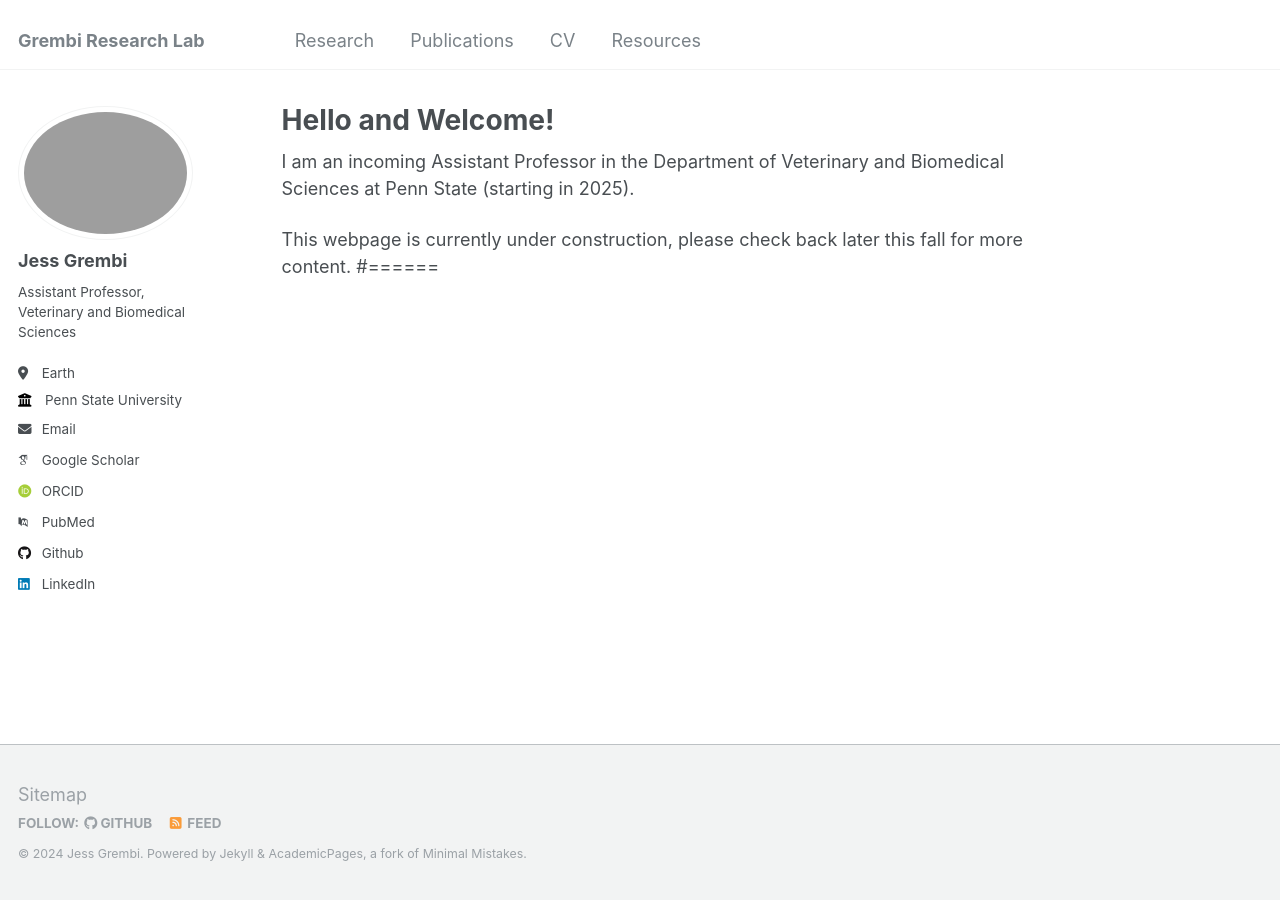
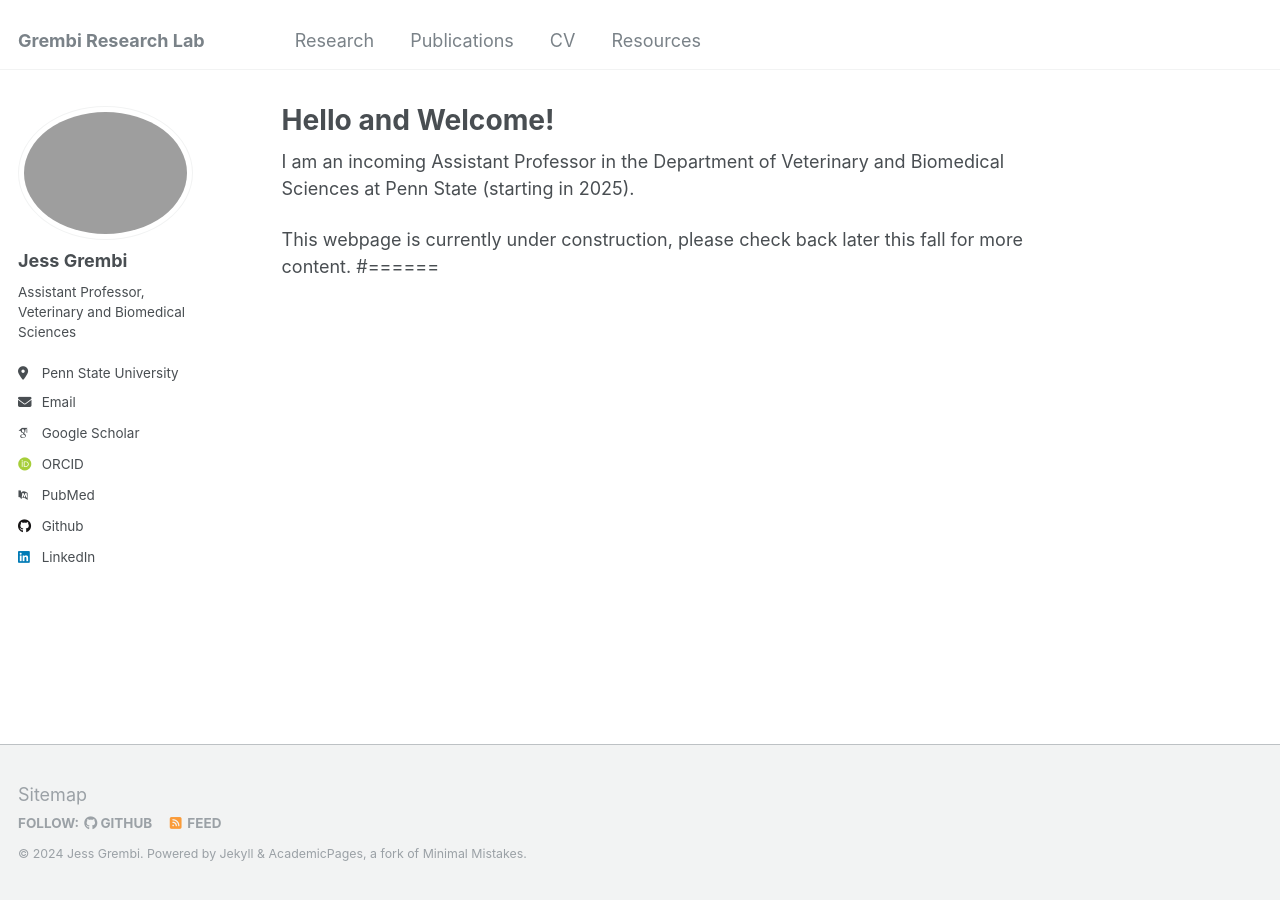
Before and after one commit to pablo-ochoa-andersen/jgrembi.github.io, a Jekyll site: the page built from _pages/about.md, in a window 1280 px wide. Built offline with Jekyll 4.4.1, drawn with Linux system fonts in a browser that asks for light colours; some web fonts are replaced.

Commit message:
Update _config.yml location

```diff
--- a/_config.yml
+++ b/_config.yml
@@ -25,8 +25,8 @@ author:
   name             : "Jess Grembi"
   pronouns         : # example: "she/her"
   bio              : "Assistant Professor, Veterinary and Biomedical Sciences"
-  location         : "Earth"
-  employer         : "Penn State University"
+  location         : "Penn State University"
+  employer         :
   uri              : # URL
   email            : "grembi@psu.edu"
 
```
